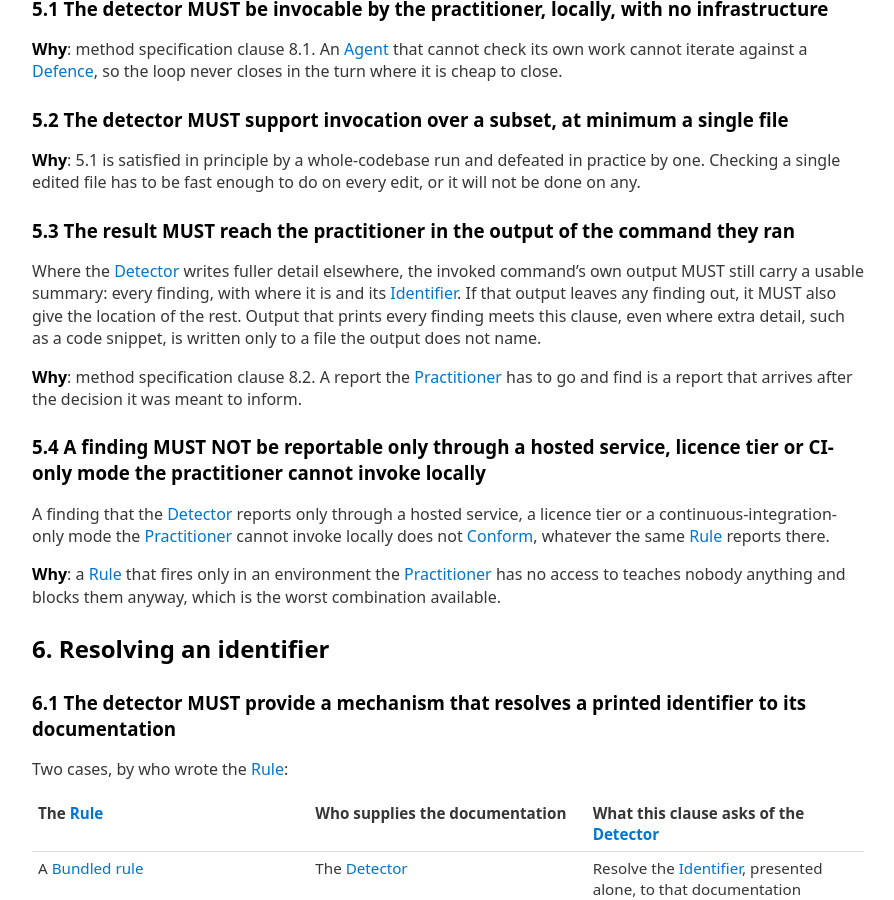
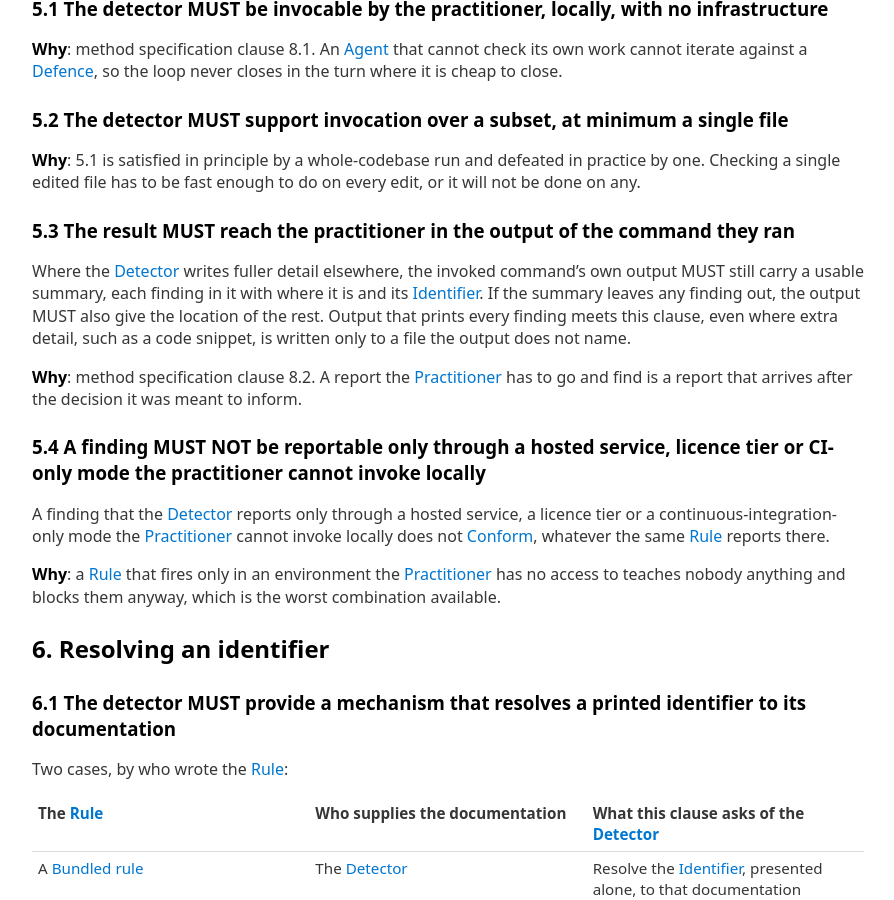
Before and after one commit to Defence-Before-Fix/defence-before-fix.github.io, a Jekyll site: the page built from DETECTOR-SPEC.md, in a window 1280 px wide and 900 px high, scrolled down 3750 px. Shown: the whole window, without its empty margins (192-1086 px from the left). Built offline with Jekyll 4.4.1, drawn with Linux system fonts in a browser that asks for light colours; our own code applies the rules of GitHub Pages for plain Markdown files; some of the changed text lies outside the part shown.

Commit message:
Review rulings on the edits after runs 19 and 20
DETECTOR-SPEC.md: clause 5.3's usable summary gives each finding in it
with its location and identifier, and the location of the rest is owed
if the summary leaves any finding out, so the two sentences no longer
read two ways; clause 6.4's Why names clause 6.3, matching clause 6.1;
clause 7.1's detecting rule is written in the detector, of the kind
clause 4.1 requires it to host.

SPEC.md: section 2's sentence after the independence definition opens
"That conclusion"; clause 3.2 and Appendix A say "grounds" throughout;
clause 3.3 Part B's opening is keyed on the hazard, not the mechanism.

CHANGELOG.md: the detector line records clause 5.3 as a changed
obligation, with its reason from run 20; the method line follows the
edits; run NNN kept. defence-before-fix-project-prompt.md rebuilt from
Appendix A.

Co-Authored-By: Claude Opus 5.5 <noreply@anthropic.com>

```diff
--- a/DETECTOR-SPEC.md
+++ b/DETECTOR-SPEC.md
@@ -158,8 +158,8 @@ any.
 ### 5.3 The result MUST reach the practitioner in the output of the command they ran
 
 Where the [Detector] writes fuller detail elsewhere, the invoked command's own output MUST
-still carry a usable summary: every finding, with where it is and its [Identifier]. If that
-output leaves any finding out, it MUST also give the location of the rest. Output that prints
+still carry a usable summary, each finding in it with where it is and its [Identifier]. If the
+summary leaves any finding out, the output MUST also give the location of the rest. Output that prints
 every finding meets this clause, even where extra detail, such as a code snippet, is written only
 to a file the output does not name.
 
@@ -278,7 +278,7 @@ An inline ignore comment, a per-line directive and a generated [Baseline] are al
 routes. The [Detector] MAY ship them. For each one it MUST do at least one of two things, and either
 alone satisfies this clause: make the route disableable by configuration; or make the route
 detectable. Detectable means the project can find every use of the route, either with a [Rule]
-the project writes itself, of the kind clause 4.1 requires the [Detector] to host, or with a
+the project writes itself in the [Detector], of the kind clause 4.1 requires it to host, or with a
 mechanical check the [Detector] documents. The [Detector] is not required to remove the route
 or to forbid it. Either of the two things lets a project which decides to forbid the route
 enforce that decision. A route that can be neither switched off nor seen does not [Conform].
```
Also changed, not shown: other parts of DETECTOR-SPEC.md (+1 -1 lines), SPEC.md (+11 -11 lines), defence-before-fix-project-prompt.md (+4 -4 lines), CHANGELOG.md.
